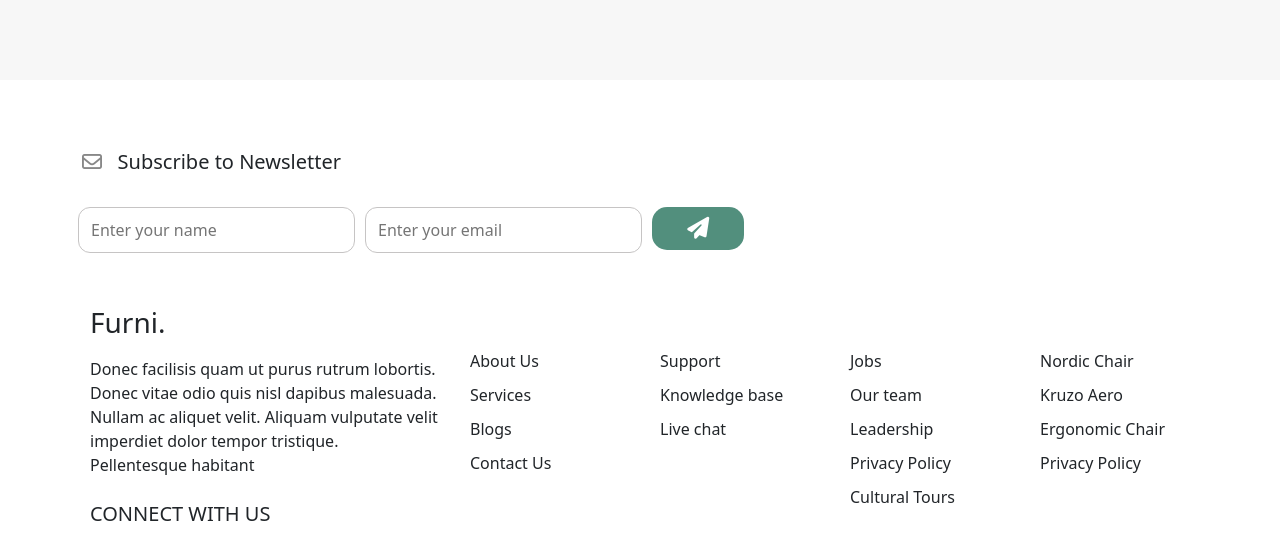
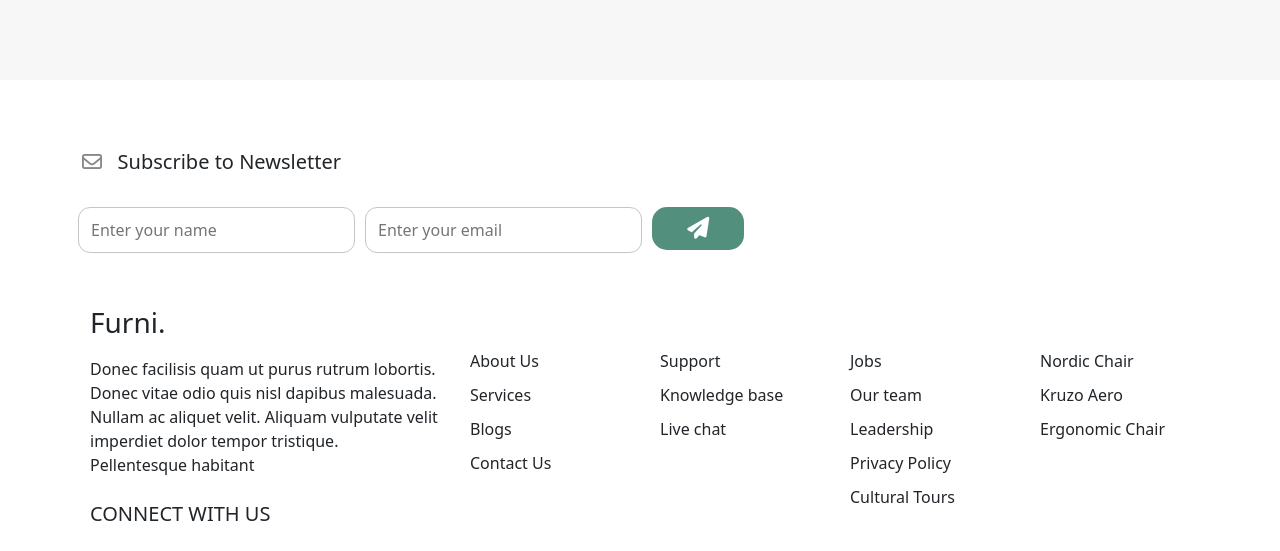
Before and after one commit to mustafatheprogrammer26/Furni., a plain HTML site: page index.html in a window 1280 px wide. Shown: the part 3419-3970 px from the top of the page. Drawn offline with nearby package versions, Linux system fonts and the light colour scheme.

Commit message:
index.html

```diff
--- a/index.html
+++ b/index.html
@@ -148,7 +148,7 @@
           <div class="col-12 col-md-2 lst lss"><p>About Us</p> <p>Services</p> <p>Blogs</p> <p>Contact Us</p></div>
           <div class="col-12 col-md-2 lst lss"><p>Support</p> <p>Knowledge base</p><p>Live chat</p></div>
           <div class="col-12 col-md-2 lst lss"><p>Jobs</p> <p>Our team</p><p>Leadership</p><p>Privacy Policy</p><p>Cultural Tours</p></div>
-          <div class="col-12 col-md-2 lst lss"><p>Nordic Chair</p> <p>Kruzo Aero</p><p>Ergonomic Chair</p><p>Privacy Policy</p></div>
+          <div class="col-12 col-md-2 lst lss"><p>Nordic Chair</p> <p>Kruzo Aero</p><p>Ergonomic Chair</p></div>
         </div>
       </div>
     </div>
```
